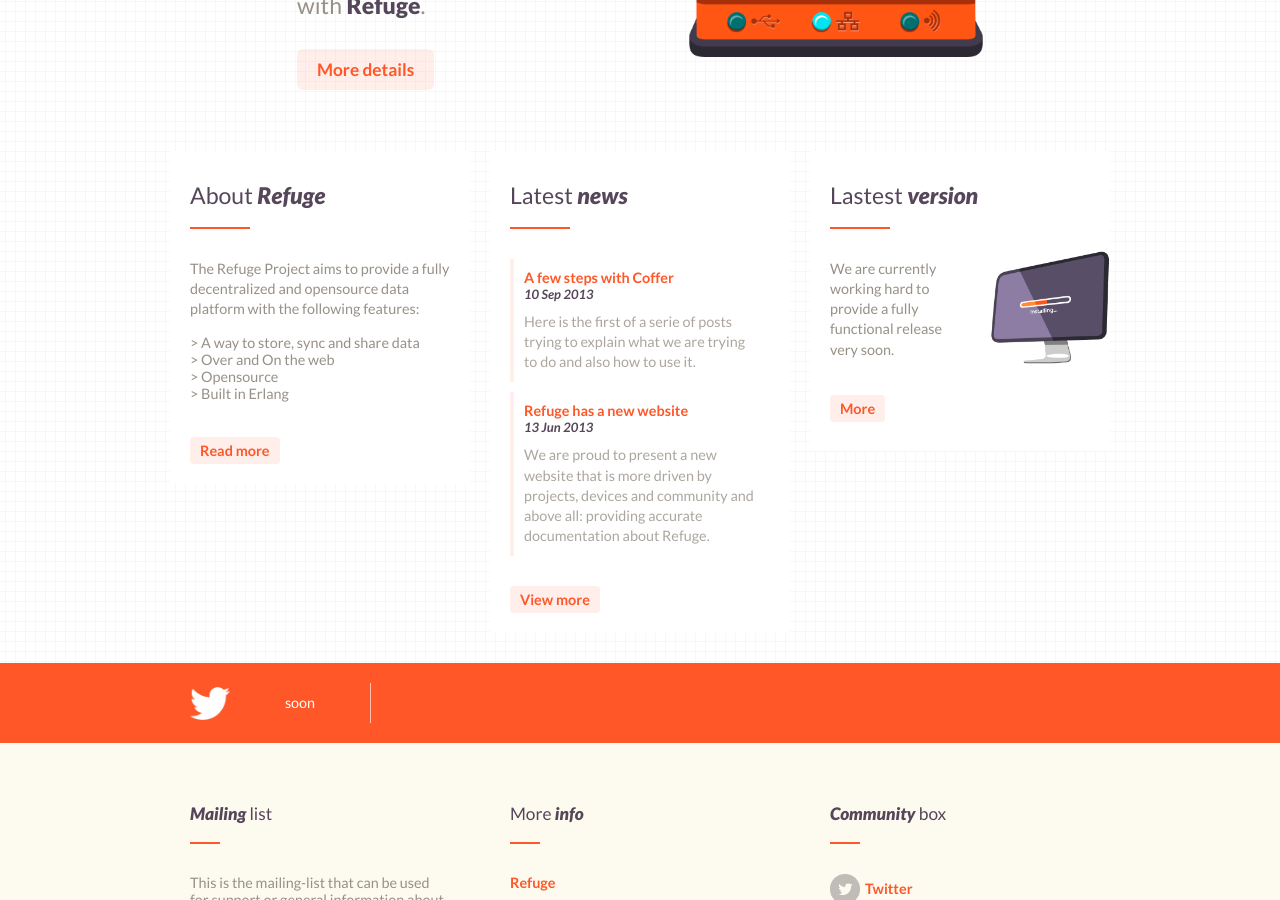
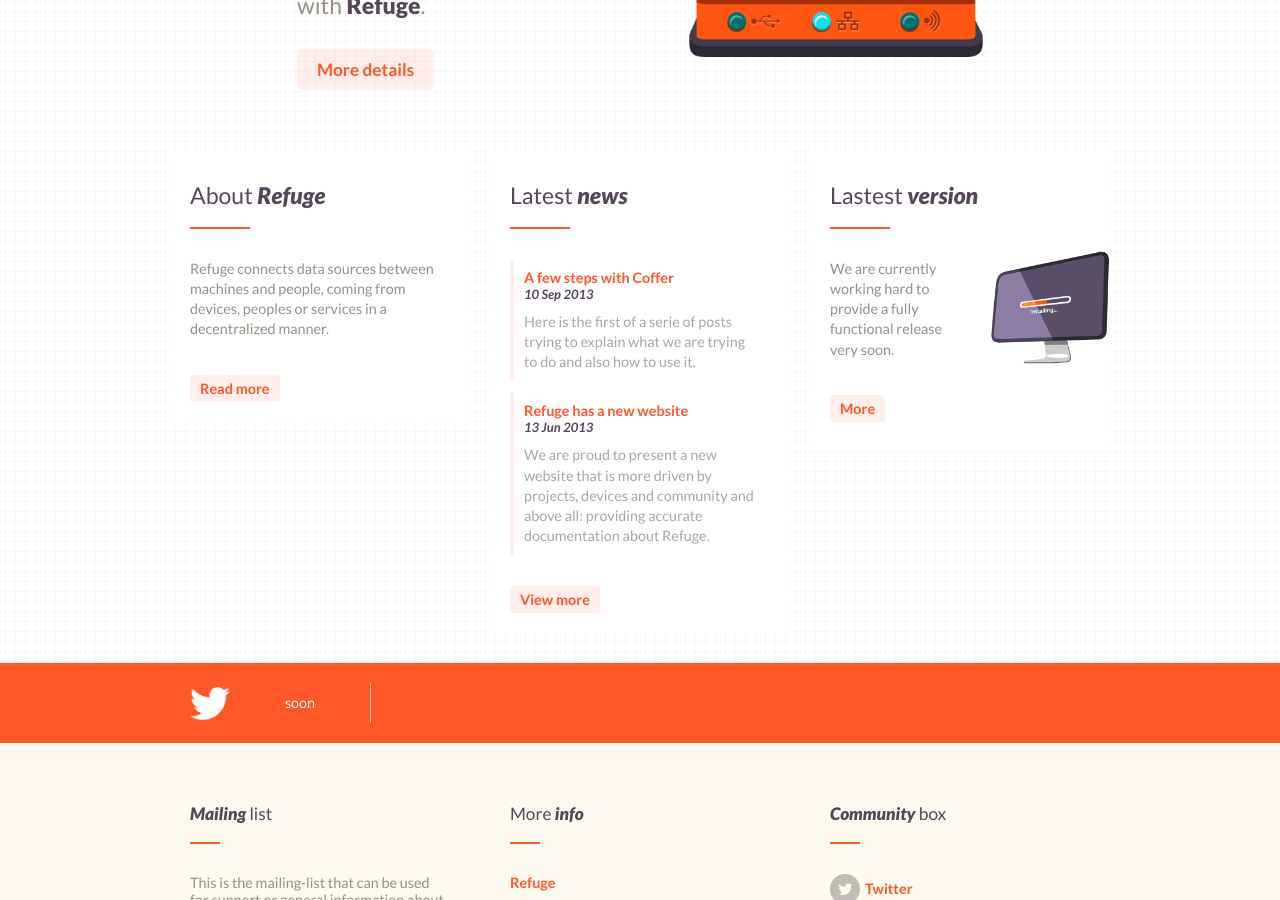
Before and after one commit to refuge/refuge.io, a Jekyll site: the page built from index.html, in a window 1280 px wide and 900 px high, scrolled down 351 px. Built offline with Jekyll 4.4.1, drawn with Linux system fonts in a browser that asks for light colours; nearby versions of some CDN libraries.

Commit message:
fix info home

```diff
--- a/index.html
+++ b/index.html
@@ -25,17 +25,10 @@
   <div class="one-third">
     <article>
       <h2>About <span>Refuge</span></h2>
-      <p>
-      The Refuge Project aims to provide a fully decentralized and opensource data platform with the following features:
-      <ul>
-        <li>&gt; A way to store, sync and share data</li>
-        <li>&gt; Over and On the web</li>
-        <li>&gt; Opensource</li>
-        <li>&gt; Built in Erlang</li>
-      </ul>
-      </p>
+      <p>Refuge connects data sources between machines and people, coming from
+          devices, peoples or services in a decentralized manner.</p>
       <div class="actions">
-        <a href="/details" class="a-btn-small">Read more</a>
+        <a href="/learnmore" class="a-btn-small">Read more</a>
       </div>
     </article>
   </div>
```
